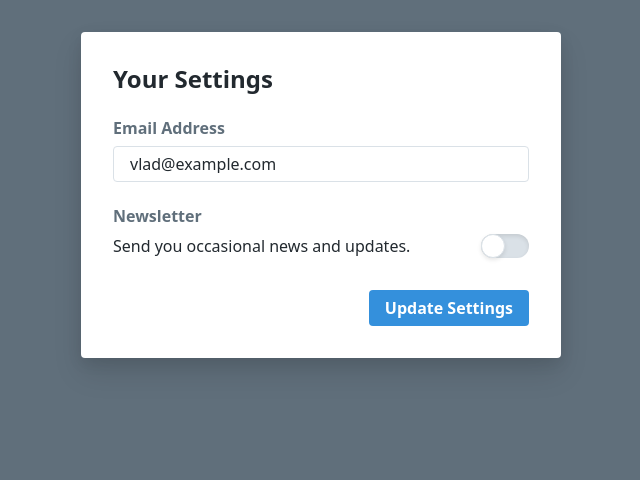
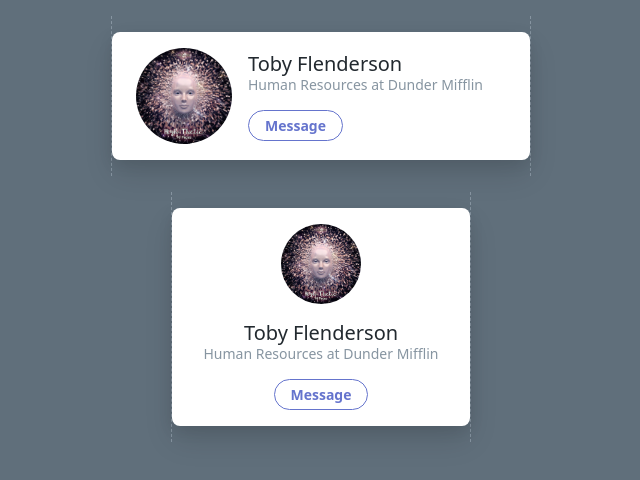
Before and after one commit to VladYurash/vue-adv-comp, a Vue app: page / in a window 1280 px wide. Shown: the top 480 px of the page, without its empty margins (319-959 px from the left). Built offline with nearby package versions, Linux system fonts and the light colour scheme.

Commit message:
query lib

```diff
--- a/package.json
+++ b/package.json
@@ -8,6 +8,7 @@
   },
   "dependencies": {
     "core-js": "^3.6.5",
+    "element-resize-detector": "^1.2.1",
     "vue": "^2.6.11"
   },
   "devDependencies": {
--- a/src/App.vue
+++ b/src/App.vue
@@ -1,19 +1,22 @@
 <template>
-    <div class="min-h-screen bg-grey-darker p-8">
-        <div class="max-w-sm mx-auto">
-            <user-settings-form></user-settings-form>
+    <div class="min-h-screen bg-grey-darker p-4">
+        <div style="width: 420px" class="mx-auto border-l border-r border-dashed border-grey-dark py-4 mb-4">
+            <profile-card></profile-card>
+        </div>
+        <div style="width: 300px" class="border-l border-r border-dashed border-grey-dark py-4 mx-auto">
+            <profile-card></profile-card>
         </div>
     </div>
 </template>
 
 <script>
-  import UserSettingsForm from "@/components/UserSettingsForm"
+  import ProfileCard from '@/components/ProfileCard'
 
   export default {
     components: {
-      UserSettingsForm
-    }
+      ProfileCard,
+    },
   }
 </script>
 
-<style src="@/assets/css/app.css"/>
+<style src="./assets/css/app.css"/>
--- /dev/null
+++ b/src/components/ProfileCard.vue
@@ -0,0 +1,26 @@
+<template>
+    <with-dimensions>
+        <div slot-scope="{ width }" class="profile-card" :class="{ 'profile-card--horizontal': width >= 400 }">
+            <img class="profile-card-image" src="@/assets/toby.jpg" alt="">
+            <div class="profile-card-meta">
+                <div class="mb-4">
+                    <p class="text-xl leading-tight">Toby Flenderson</p>
+                    <p class="text-sm leading-tight text-grey-dark">Human Resources at Dunder Mifflin</p>
+                </div>
+                <div>
+                    <button class="btn btn-sm btn-pill btn-indigo-outline">Message</button>
+                </div>
+            </div>
+        </div>
+    </with-dimensions>
+</template>
+
+<script>
+  import WithDimensions from "@/components/WithDimensions"
+
+  export default {
+    components: {
+      WithDimensions
+    }
+  }
+</script>
--- a/src/components/ToggleInput.vue
+++ /dev/null
@@ -1,22 +0,0 @@
-<template>
-  <span class="toggle" role="checkbox" tabindex="0"
-        @click="toggle"
-        @keydown.space.prevent="toggle"
-        :aria-checked="toggled.toString()"
-  ></span>
-</template>
-
-<script>
-  export default {
-    model: {
-      prop: 'toggled',
-      event: 'toggle'
-    },
-    props: ["toggled"],
-    methods: {
-      toggle() {
-        this.$emit("toggle", !this.toggled)
-      }
-    }
-  }
-</script>
--- a/src/components/UserSettingsForm.vue
+++ /dev/null
@@ -1,42 +0,0 @@
-<template>
-    <form class="card" @submit.prevent="submit">
-        <h1 class="text-2xl font-bold mb-6">Your Settings</h1>
-        <label class="block mb-6">
-            <span class="form-label mb-2">Email Address</span>
-            <input v-model="email" class="form-input" placeholder="you@example.com">
-        </label>
-        <div class="mb-8">
-            <span class="form-label mb-2">Newsletter</span>
-            <div class="flex justify-between items-center">
-                <p class="mr-4">Send you occasional news and updates.</p>
-                <toggle-input v-model="receiveNewsletter"></toggle-input>
-            </div>
-        </div>
-        <div class="text-right">
-            <button type="submit" class="btn btn-blue">Update Settings</button>
-        </div>
-    </form>
-</template>
-
-<script>
-  import ToggleInput from "@/components/ToggleInput"
-
-  export default {
-    components: {
-      ToggleInput
-    },
-    data: () => ({
-      email: "vlad@example.com",
-      receiveNewsletter: false
-    }),
-    methods: {
-      submit() {
-        console.log(1)
-        console.log("Submitting preferences...", {
-          email: this.email,
-          receiveNewsletter: this.receiveNewsletter
-        })
-      }
-    }
-  }
-</script>
--- /dev/null
+++ b/src/components/WithDimensions.vue
@@ -0,0 +1,24 @@
+<script>
+  import elementResizeDetectorMaker from "element-resize-detector"
+
+  const erd = elementResizeDetectorMaker({ strategy: 'scroll' })
+
+  export default {
+    data: () => ({
+      width: null,
+      height: null
+    }),
+    mounted() {
+      erd.listenTo(this.$el, el => {
+        this.width = el.offsetWidth
+        this.height = el.offsetHeight
+      })
+    },
+    render() {
+      return this.$scopedSlots.default({
+        width: this.width,
+        height: this.height
+      })
+    }
+  }
+</script>
```
Also changed, not shown: src/assets/toby.jpg (added), 1 other file (tests, documents, lock files or other folders).
